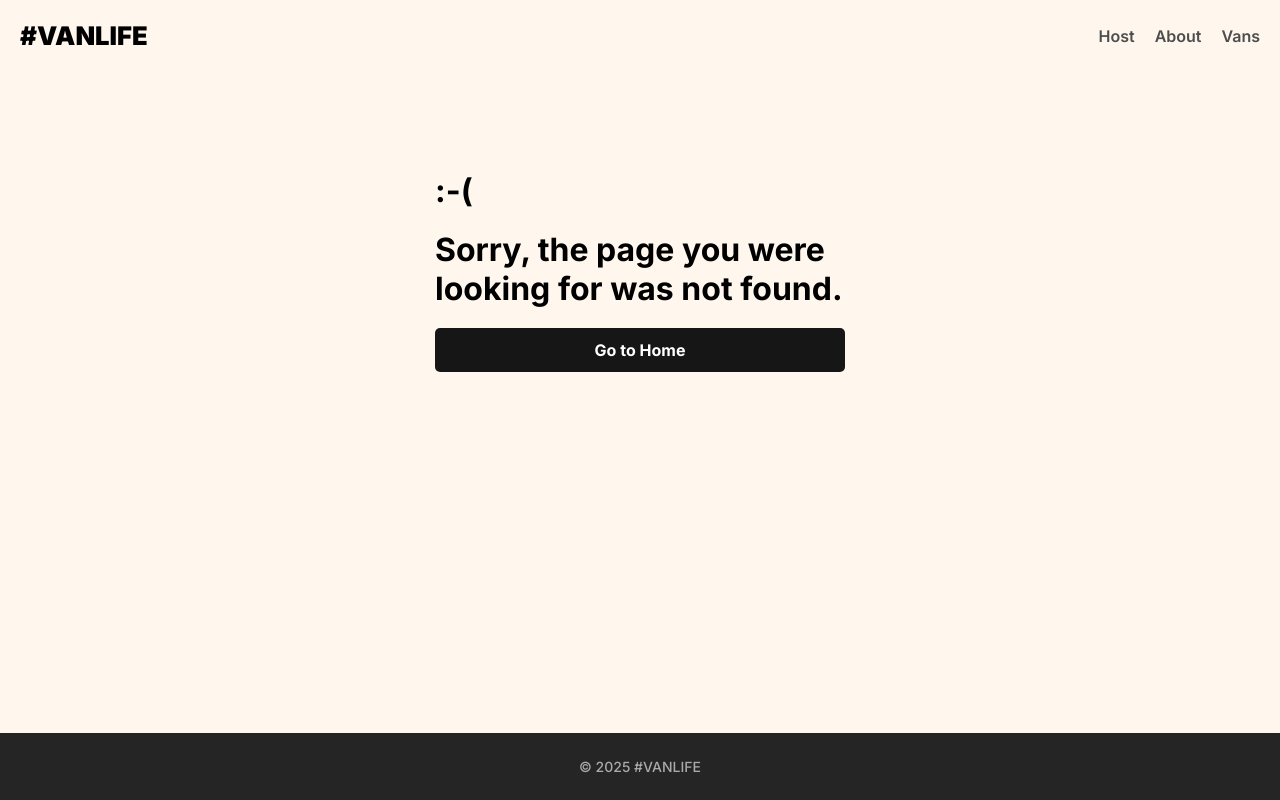
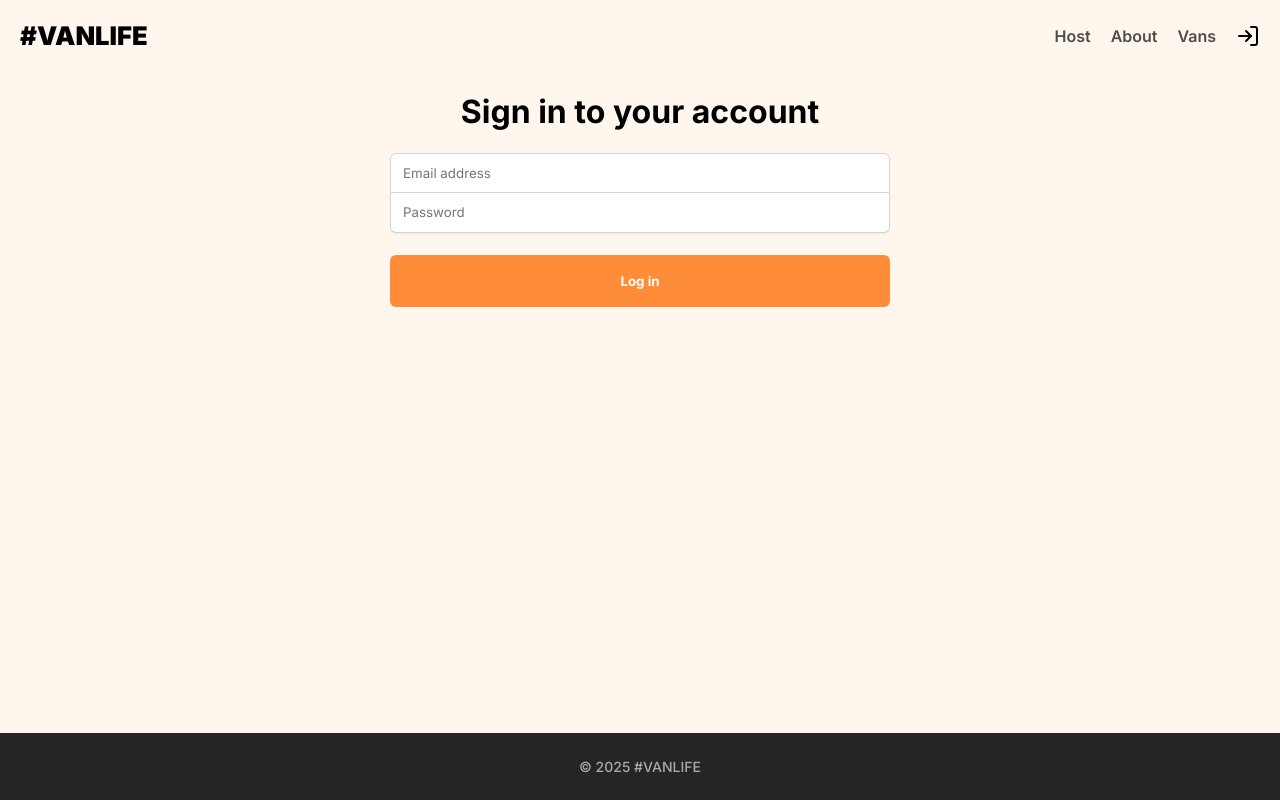
Before and after one commit to llane12/van-life, a React (Vite) app: page /van-life/login in a window 1280 px wide. Before the commit this address had no page. Built offline with nearby package versions, Linux system fonts and the light colour scheme; what miragejs would draw is missing.

Commit message:
Add Login page layout, not yet implemented

```diff
--- a/App.jsx
+++ b/App.jsx
@@ -3,6 +3,7 @@
 import Layout from "./components/Layout";
 import NotFound from "./pages/NotFound";
 import Home from "./pages/Home";
+import Login from "./pages/Login";
 import About from "./pages/About";
 import Vans from "./pages/Vans/Vans";
 import VanDetail from "./pages/Vans/VanDetail";
@@ -23,6 +24,10 @@
                 <Routes>
                     <Route path="/van-life" element={<Layout />}>
                         <Route index element={<Home />} />
+                        <Route path="login" element={<Login />} />
+                        <Route path="about" element={<About />} />
+                        <Route path="vans" element={<Vans />} />
+                        <Route path="vans/:id" element={<VanDetail />} />
                         <Route path="host" element={<HostLayout />}>
                             <Route index element={<HostDashboard />} />
                             <Route path="income" element={<HostIncome />} />
@@ -34,9 +39,6 @@
                                 <Route path="photos" element={<HostVanPhotos />} />
                             </Route>
                         </Route>
-                        <Route path="about" element={<About />} />
-                        <Route path="vans" element={<Vans />} />
-                        <Route path="vans/:id" element={<VanDetail />} />
 
                         <Route path="*" element={<NotFound />} />
                     </Route>
--- a/components/Header.jsx
+++ b/components/Header.jsx
@@ -1,4 +1,5 @@
 import { NavLink } from "react-router-dom";
+import { LogIn, CircleUserRound } from "lucide-react";
 
 import "./header.css";
 
@@ -10,6 +11,9 @@
                 <NavLink to="host" className={link => link.isActive ? "link-page active" : "link-page"}>Host</NavLink>
                 <NavLink to="about" className={link => link.isActive ? "link-page active" : "link-page"}>About</NavLink>
                 <NavLink to="vans" className={link => link.isActive ? "link-page active" : "link-page"}>Vans</NavLink>
+                <NavLink to="login" className={link => link.isActive ? "link-page active" : "link-page"}>
+                    <LogIn />
+                </NavLink>
             </nav>
         </header>
     );
--- /dev/null
+++ b/pages/Login.jsx
@@ -0,0 +1,43 @@
+import { useState } from "react";
+
+import "./login.css";
+
+export default function Login() {
+    const [loginFormData, setLoginFormData] = useState({ email: "", password: "" })
+
+    function handleSubmit(e) {
+        e.preventDefault()
+        console.log(loginFormData)
+    }
+
+    function handleChange(e) {
+        const { name, value } = e.target
+        setLoginFormData(prev => ({
+            ...prev,
+            [name]: value
+        }))
+    }
+
+    return (
+        <div className="login-container">
+            <h1>Sign in to your account</h1>
+            <form onSubmit={handleSubmit} className="login-form">
+                <input
+                    name="email"
+                    onChange={handleChange}
+                    type="email"
+                    placeholder="Email address"
+                    value={loginFormData.email}
+                />
+                <input
+                    name="password"
+                    onChange={handleChange}
+                    type="password"
+                    placeholder="Password"
+                    value={loginFormData.password}
+                />
+                <button>Log in</button>
+            </form>
+        </div>
+    );
+}
--- /dev/null
+++ b/pages/login.css
@@ -0,0 +1,46 @@
+.login-container {
+    display: flex;
+    flex-direction: column;
+    align-items: center;
+    padding-inline: 27px;
+}
+
+.login-form {
+    display: flex;
+    flex-direction: column;
+    width: 100%;
+    max-width: 500px;
+}
+
+.login-form > input {
+    border: 1px solid rgba(209, 213, 219);
+    height: 40px;
+    text-indent: 10px;
+    font-family: "Inter", sans-serif;
+    box-shadow: 0px 1px 2px rgba(0, 0, 0, 0.05);
+    font-weight: 400;
+}
+
+.login-form > input:focus {
+    outline: none;
+}
+
+.login-form > input:first-of-type {
+    border-radius: 6px 6px 0px 0px;
+}
+
+.login-form > input:last-of-type {
+    border-radius: 0px 0px 6px 6px;
+    border-top: none;
+}
+
+.login-form > button {
+    background-color: #FF8C38;
+    border: none;
+    border-radius: 6px;
+    padding: 18px 10px;
+    margin-top: 22px;
+    color: white;
+    font-family: "Inter", sans-serif;
+    font-weight: 700;
+}
```
